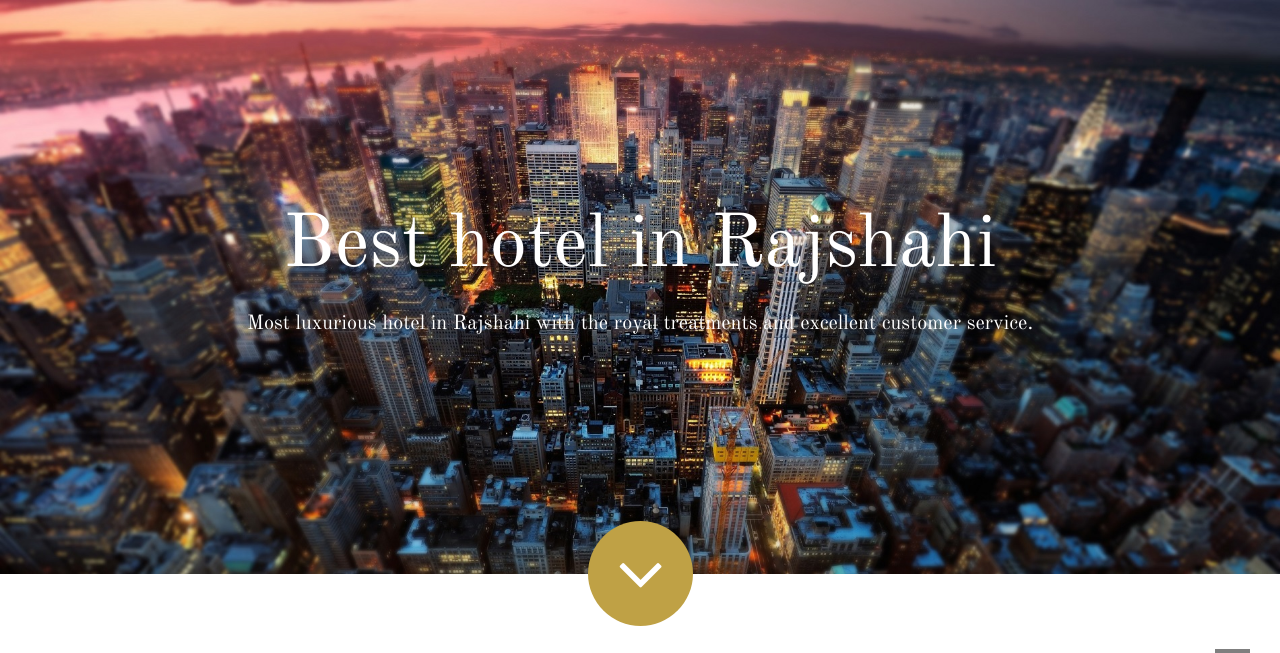
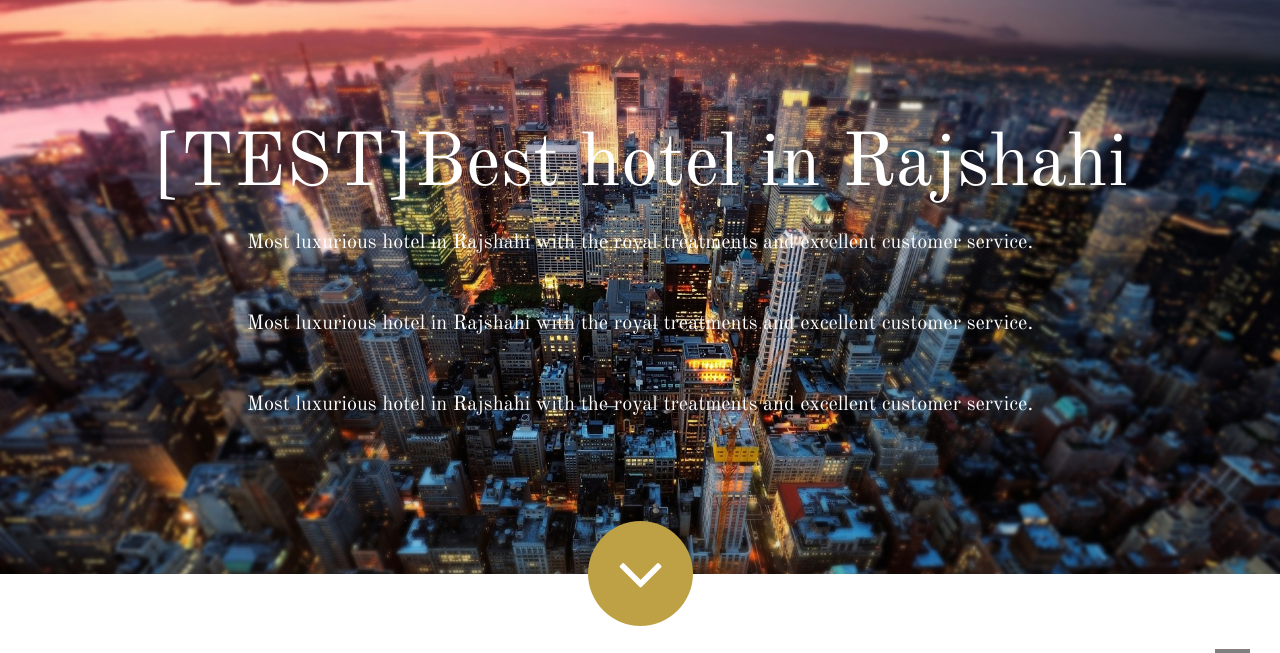
Before and after one commit to b3stuardo/hotel, a PHP site: page / in a window 1280 px wide. Shown: the part 86-739 px from the top of the page. Run offline with PHP 8.4, Linux system fonts and the light colour scheme; data comes from the database, SQL or seed files in the repository; a stand-in replaces the project's code that opens the database connection; some libraries are stand-ins or nearby versions.

Commit message:
Update index.php
Se cambia el título mostrado en la página de inicio

```diff
--- a/index.php
+++ b/index.php
@@ -9,7 +9,9 @@
     <div class="welcome-message">
         <div class="wrap-info">
             <div class="information">
-                <h1  class="animated fadeInDown">Best hotel in Rajshahi</h1>
+                <h1  class="animated fadeInDown">[TEST]Best hotel in Rajshahi</h1>
+                <p class="animated fadeInUp">Most luxurious hotel in Rajshahi with the royal treatments and excellent customer service.</p>
+                <p class="animated fadeInUp">Most luxurious hotel in Rajshahi with the royal treatments and excellent customer service.</p>
                 <p class="animated fadeInUp">Most luxurious hotel in Rajshahi with the royal treatments and excellent customer service.</p>
             </div>
             <a href="#information" class="arrow-nav scroll wowload fadeInDownBig"><i class="fa fa-angle-down"></i></a>
```
